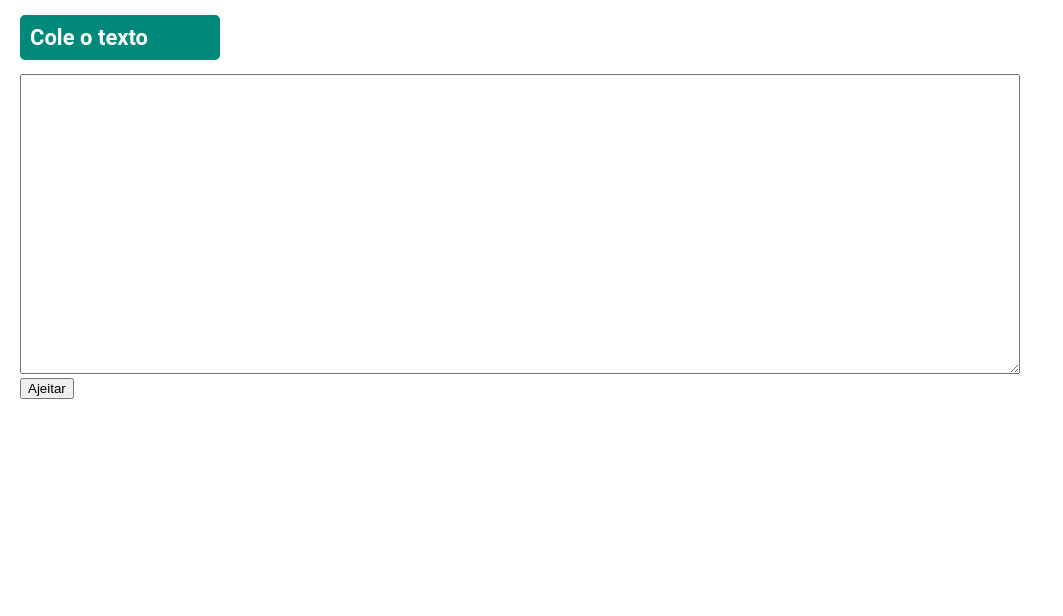
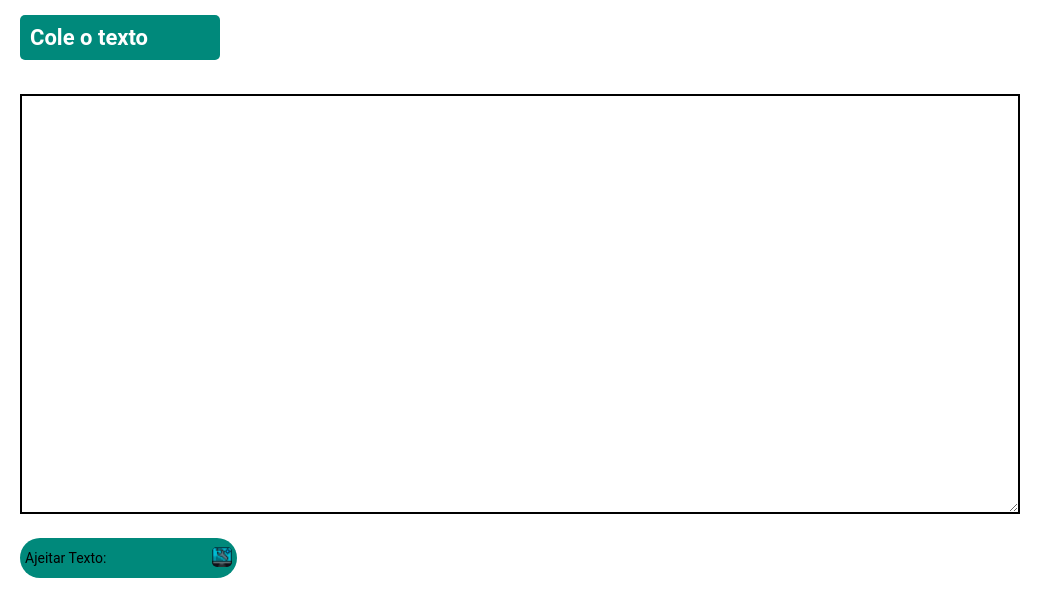
Before and after one commit to KaikeDev/Relatorio_VTME, an Angular app: page / in a window 1280 px wide. Shown: the top 616 px of the page, without its empty margins (0-1063 px from the left). Built offline with nearby package versions, Linux system fonts and the light colour scheme.

Commit message:
Melhorias no CSS e arrumando o problema de mostrar o nome do cliente

```diff
--- a/src/app/modules/email-padrao/email-padrao.component.html
+++ b/src/app/modules/email-padrao/email-padrao.component.html
@@ -1,16 +1,17 @@
-<div >
+<div class="email">
 
 
   <app-email (outputAddtexto)="handleTexto($event)"></app-email>
 
-  <div *ngIf="textoFormatado.length > 0">
+  <div *ngIf="textoFormatado.length > 0" class="main">
 
     <p *ngFor="let item of textoFormatado">
-      Consultor: {{ item.consultor }}<br>
-      Cliente: {{ item.cliente }}<br>
-      VTME: {{ item.vtme }}<br>
-      CNPJ: {{item.cnpj }}<br>
-      Tipo: {{ item.tipo }}<br>
+     <strong>Consultor:</strong>  {{ item.consultor }}<br>
+      <strong>Cliente:</strong> {{ item.cliente }}<br>
+      <strong>VTME:</strong> {{ item.vtme }}<br>
+      <strong>CNPJ:</strong> {{item.cnpj }}<br>
+      <strong>Tipo:</strong> {{ item.tipo }}<br>
+      <strong>Radar:</strong>
 
     </p>
   </div>
--- a/src/app/modules/email-padrao/email-padrao.component.scss
+++ b/src/app/modules/email-padrao/email-padrao.component.scss
@@ -0,0 +1,6 @@
+:host{
+  .main{
+    margin-left: 20px;
+    border: 2px solid black;
+  }
+}
--- a/src/app/modules/emailVtme/email.component.html
+++ b/src/app/modules/emailVtme/email.component.html
@@ -1,11 +1,13 @@
 <div class="container">
-
-
   <h1 id="titulo">Cole o texto</h1>
 
-  <textarea id="inputVtme" rows="10" cols="50" #inputText>
+  <textarea id="inputVtme" rows="10" cols="50" #inputText> </textarea>
 
-    </textarea>
-  <button (click)="addTexto(inputText.value)">Ajeitar</button>
+  <label class="input-label">
+    <span id="label-text">Ajeitar Texto: </span>
+    <button (click)="addTexto(inputText.value)" id="formata">
+      <img src="../../../assets/botoes/ajeitar.png" alt="Botão ajeitar" id="imgBotao" />
+    </button>
+  </label>
 
 </div>
--- a/src/app/modules/emailVtme/email.component.scss
+++ b/src/app/modules/emailVtme/email.component.scss
@@ -13,6 +13,74 @@
   width: 1000px;
   height: 300px;
   word-wrap: break-word;
+  border: 2px solid black;
+  margin: 20px 0;
+
+  height:calc(80dvh - 130px - 90px);
+
+  overflow-y: auto;
+
+  &::-webkit-scrollbar{
+      width: 4px;
+  }
+
+  &::-webkit-scrollbar-track{
+  background-color: var(--black-010);
+}
+
+&::-webkit-scrollbar-thumb{
+  background-color: var(--primary);
+  border-radius: 5px;
+}
 
 }
+
+
+
+
+.input-label {
+  height: 40px;
+  width: 70%;
+  display: flex;
+  justify-content: space-between;
+  align-items: center;
+  gap: 5px;
+  border-radius: 50px;
+  margin-bottom: 20px;
+  padding: 5px;
+  background-color: var(--primary);
 }
+
+.input-label #label-text {
+  font-size: 14px;
+  color: var(--white);
+}
+
+.input-label #formata {
+  background: none;
+  border: none;
+  cursor: pointer;
+  padding: 0;
+}
+
+.input-label #formata img {
+  width: 20px;
+  height: 20px;
+}
+
+.input-label input[type="text"] {
+  width: 85%;
+  border: none;
+  background: none;
+  font-size: 14px;
+  color: var(--white);
+  outline: 0;
+  margin-left: 10px;
+}
+
+#imgBotao{
+  background: var(--black);
+  border-radius: 5px;
+}
+
+}
--- a/src/app/modules/emailVtme/email.component.ts
+++ b/src/app/modules/emailVtme/email.component.ts
@@ -38,13 +38,13 @@ export class EmailComponent {
     const regexVtme = /Nº VTME:\s*(\d+)/;
 
     // Regex para capturar o nome do consultor
-    const regexConsultor = /Consultor\s+([A-Za-z\s\-]+(?:\s+[A-Za-z\s\-]+)*)\s*-\s*\w+/;
+    const regexConsultor = /Consultor\s+([A-Za-z\s\-]+(?:\s+[A-Za-z\s\-]+)*)\s+-\s+[A-Za-z\s\-]+/;
 
     // Regex para capturar o tipo de cliente
     const regexTipoCliente = /Cliente\s+Novo\s*(\d+)\s*Aditivo\s*(\d+)\s*Portabilidades\s*\d*\s*Renegociação\s*(\d+)/;
 
-    // Regex para capturar o nome do cliente (após a segunda palavra "Cliente" e antes de "CNPJ")
-    const regexNomeCliente = /(?<=Cliente\s+)([\s\S]+?)(?=\s+CNPJ)/;
+    // Regex para capturar o nome do cliente (após a segunda ocorrência de "Cliente")
+    const regexNomeCliente = /(?:Cliente\s+){2}([A-Za-z\s\-\.]+(?:\s+[A-Za-z\s\-\.]+)*)\s*(?=CNPJ)/;
 
     // Regex para capturar o CNPJ
     const regexCnpj = /CNPJ\s+(\d{14})/;
@@ -88,6 +88,7 @@ export class EmailComponent {
         tipo: tipoCliente,  // Tipo de cliente (Novo, Aditivo ou Renegociação)
         cnpj: cnpjMatch ? cnpjMatch[1] : 'Não encontrado',  // CNPJ
     };
+
 }
 
 
--- a/src/scss/base/reset.scss
+++ b/src/scss/base/reset.scss
@@ -11,6 +11,7 @@ body{
   margin: 0;
   background-color: var(--black);
   font-family: Roboto, "Helvetica Neue" ;
+  background-color: #FFFFFF;
 }
 
 h1{
--- a/src/scss/variable/variable.scss
+++ b/src/scss/variable/variable.scss
@@ -1,3 +1,7 @@
 :root{
     --primary: #00897B;
+
+    --blue: #00ACC1;
+
+    --black: #10101a;
 }
```
Also changed, not shown: src/assets/botoes/ajeitar.png (added).
